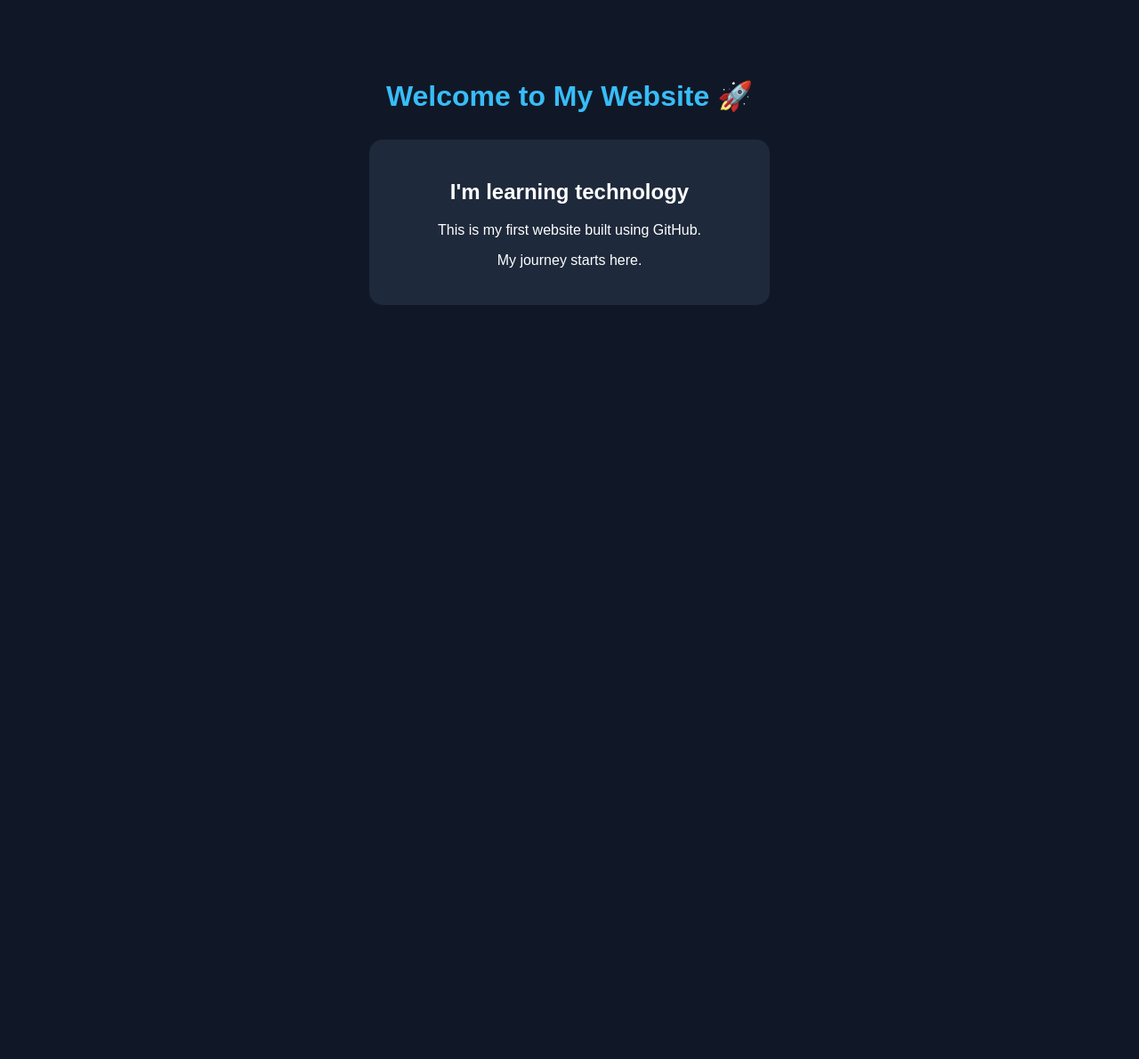
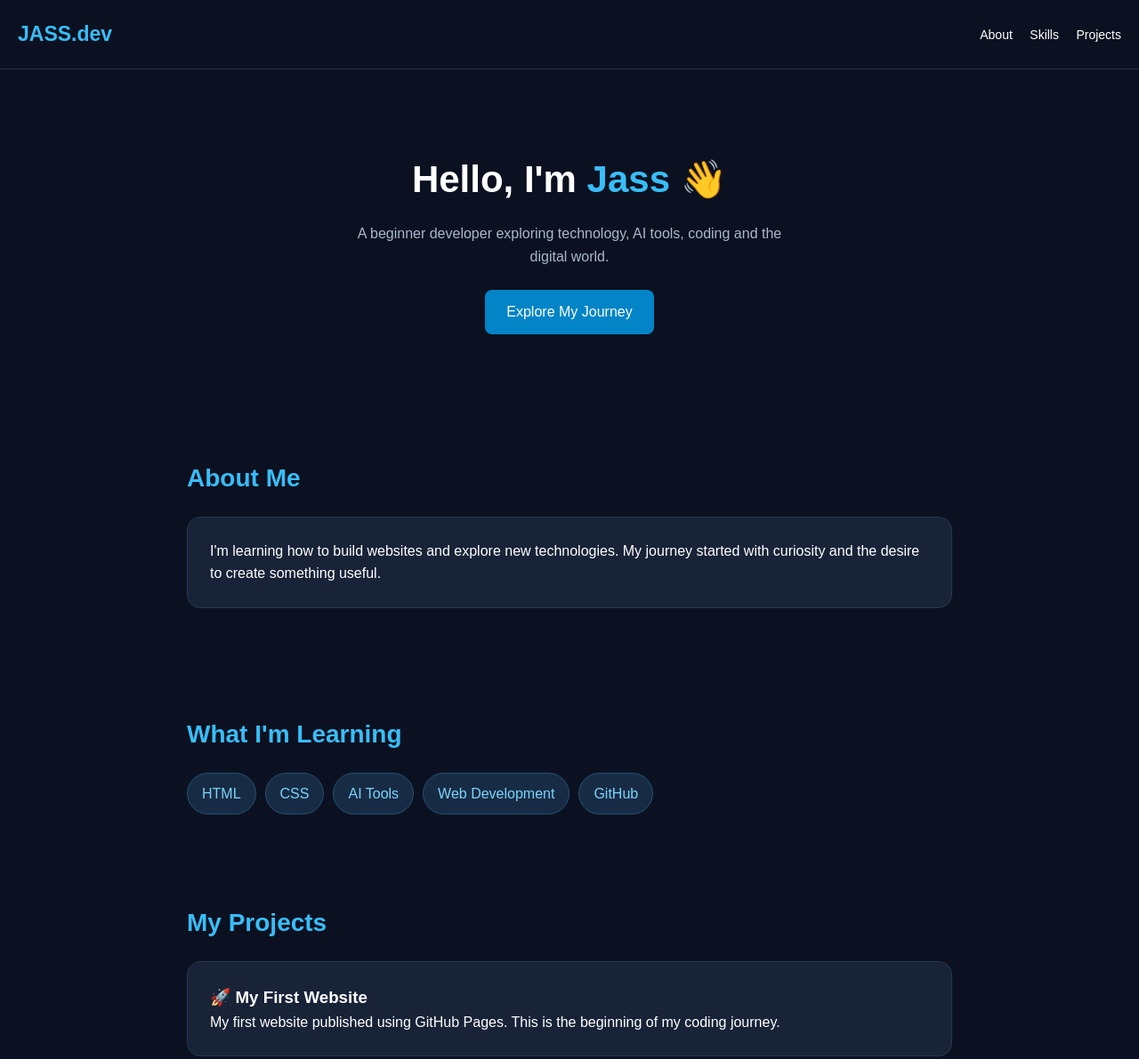
Before and after one commit to jassirabdulrahim-jpg/First-project, a plain HTML site: page index.html in a window 1280 px wide. Shown: the top 1191 px of the page at 89% size. Before the commit the page ends 800 px from the top, so only its background shows below. Drawn offline with Linux system fonts and the light colour scheme.

Commit message:
Refactor index.html for improved layout and styling
Updated the HTML structure and styles for better layout and design.

```diff
--- a/index.html
+++ b/index.html
@@ -1,40 +1,182 @@
 
 <!DOCTYPE html>
-<html>
+<html lang="en">
 <head>
-  <title>My First Website</title>
-  <meta name="viewport" content="width=device-width, initial-scale=1">
+  <meta charset="UTF-8">
+  <meta name="viewport" content="width=device-width, initial-scale=1.0">
+  <title>Jass | Developer Journey</title>
+
   <style>
-    body {
-      background: #101827;
-      color: white;
-      font-family: Arial, sans-serif;
-      text-align: center;
-      padding: 60px 20px;
+    * {
+      margin: 0;
+      padding: 0;
+      box-sizing: border-box;
     }
 
-    h1 {
+    body {
+      font-family: Arial, sans-serif;
+      background: #0b1120;
+      color: white;
+      line-height: 1.6;
+    }
+
+    header {
+      padding: 20px;
+      display: flex;
+      justify-content: space-between;
+      align-items: center;
+      border-bottom: 1px solid #263247;
+    }
+
+    .logo {
+      color: #38bdf8;
+      font-size: 23px;
+      font-weight: bold;
+    }
+
+    nav a {
+      color: white;
+      text-decoration: none;
+      margin-left: 15px;
+      font-size: 14px;
+    }
+
+    .hero {
+      padding: 90px 20px;
+      text-align: center;
+    }
+
+    .hero h1 {
+      font-size: 42px;
+      margin-bottom: 15px;
+    }
+
+    .hero h1 span {
       color: #38bdf8;
     }
 
+    .hero p {
+      color: #a9b7cc;
+      max-width: 500px;
+      margin: 0 auto 25px;
+    }
+
+    .btn {
+      display: inline-block;
+      padding: 12px 24px;
+      background: #0284c7;
+      color: white;
+      text-decoration: none;
+      border-radius: 8px;
+    }
+
+    section {
+      padding: 50px 20px;
+      max-width: 900px;
+      margin: auto;
+    }
+
+    section h2 {
+      color: #38bdf8;
+      margin-bottom: 20px;
+      font-size: 28px;
+    }
+
     .card {
-      background: #1e293b;
+      background: #182338;
       padding: 25px;
       border-radius: 15px;
-      max-width: 400px;
-      margin: 30px auto;
+      border: 1px solid #263850;
+      margin-bottom: 20px;
+    }
+
+    .skills {
+      display: flex;
+      flex-wrap: wrap;
+      gap: 10px;
+    }
+
+    .skill {
+      background: #172c44;
+      border: 1px solid #245175;
+      color: #7dd3fc;
+      padding: 10px 16px;
+      border-radius: 30px;
+    }
+
+    footer {
+      text-align: center;
+      padding: 30px;
+      color: #8493a8;
+      border-top: 1px solid #263247;
     }
   </style>
 </head>
+
 <body>
 
-  <h1>Welcome to My Website 🚀</h1>
+  <header>
+    <div class="logo">JASS.dev</div>
 
-  <div class="card">
-    <h2>I'm learning technology</h2>
-    <p>This is my first website built using GitHub.</p>
-    <p>My journey starts here.</p>
+    <nav>
+      <a href="#about">About</a>
+      <a href="#skills">Skills</a>
+      <a href="#projects">Projects</a>
+    </nav>
+  </header>
+
+  <div class="hero">
+    <h1>Hello, I'm <span>Jass</span> 👋</h1>
+
+    <p>
+      A beginner developer exploring technology,
+      AI tools, coding and the digital world.
+    </p>
+
+    <a href="#about" class="btn">Explore My Journey</a>
   </div>
 
+  <section id="about">
+    <h2>About Me</h2>
+
+    <div class="card">
+      <p>
+        I'm learning how to build websites and explore
+        new technologies. My journey started with curiosity
+        and the desire to create something useful.
+      </p>
+    </div>
+  </section>
+
+  <section id="skills">
+    <h2>What I'm Learning</h2>
+
+    <div class="skills">
+      <div class="skill">HTML</div>
+      <div class="skill">CSS</div>
+      <div class="skill">AI Tools</div>
+      <div class="skill">Web Development</div>
+      <div class="skill">GitHub</div>
+    </div>
+  </section>
+
+  <section id="projects">
+    <h2>My Projects</h2>
+
+    <div class="card">
+      <h3>🚀 My First Website</h3>
+
+      <p>
+        My first website published using GitHub Pages.
+        This is the beginning of my coding journey.
+      </p>
+    </div>
+  </section>
+
+  <footer>
+    <p>Building my future one step at a time.</p>
+    <p>© 2026 JASS.dev</p>
+  </footer>
+
 </body>
-</html>
+  </html>
```
